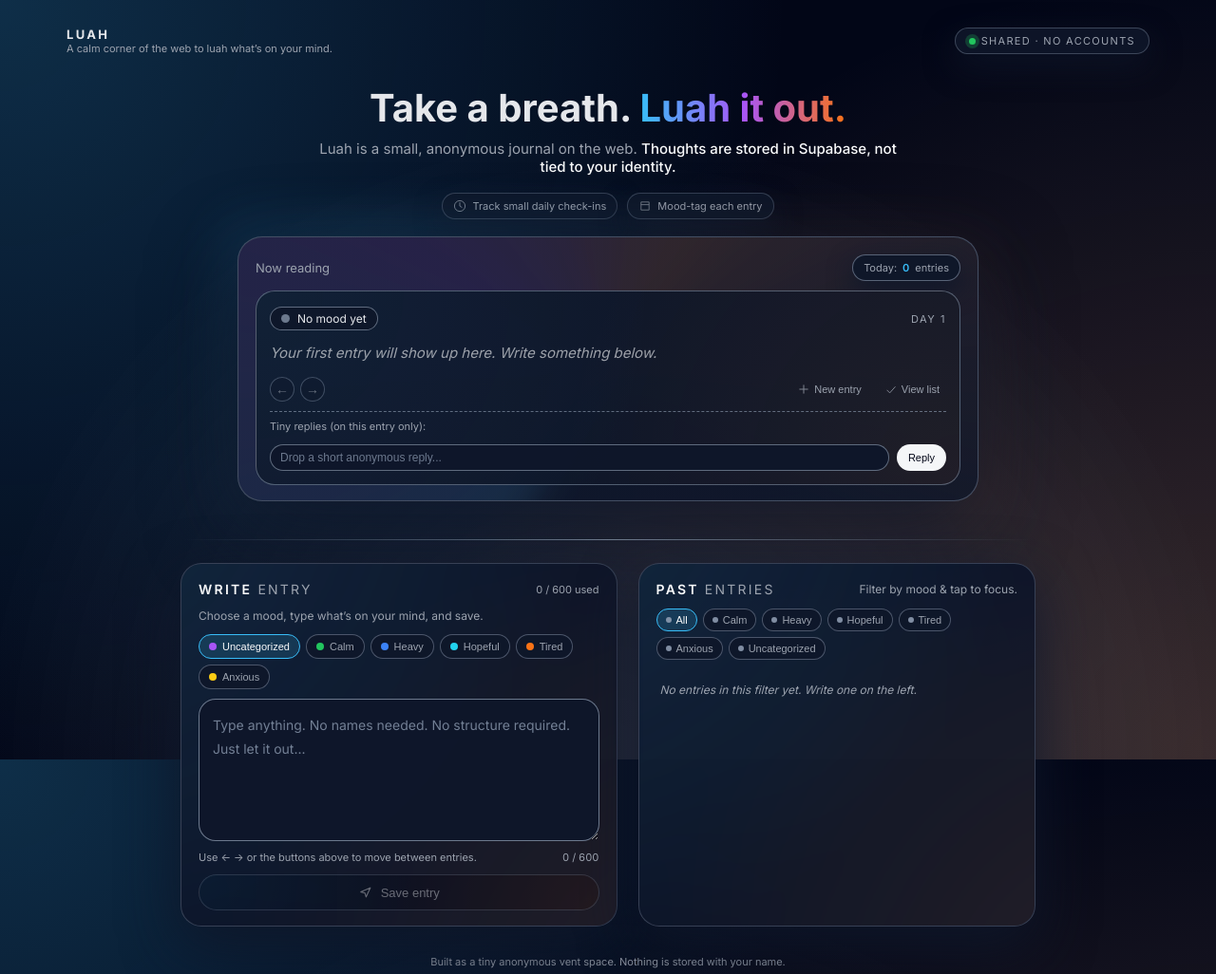
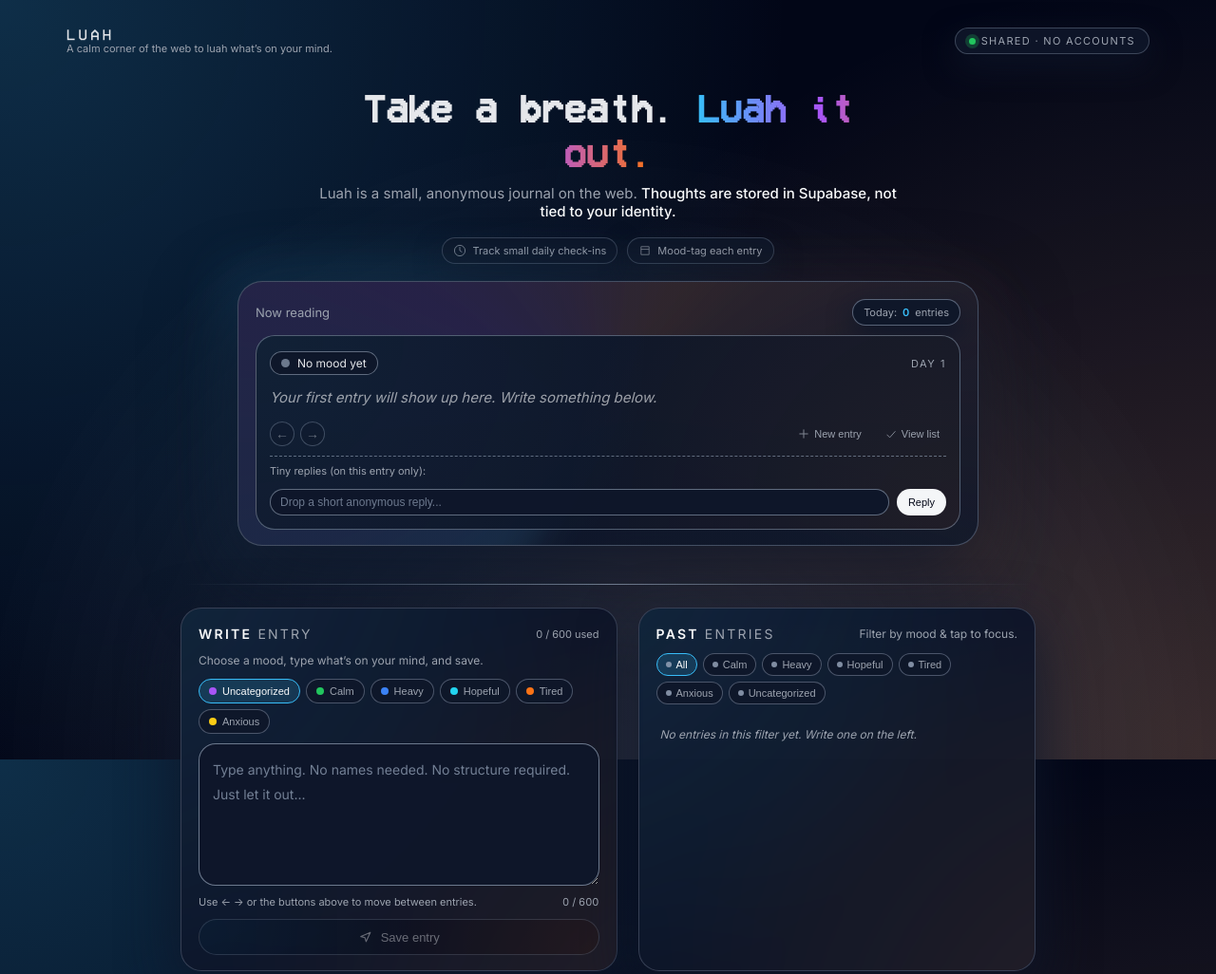
Before and after one commit to malllllllllllllll/luah, a plain HTML site: page index.html in a window 1280 px wide. Shown: the top 1026 px of the page at 95% size. Drawn offline with nearby package versions, Linux system fonts and the light colour scheme.

Commit message:
Luah: add VCR font and Supabase wiring

```diff
--- a/index.html
+++ b/index.html
@@ -2,7 +2,7 @@
 <html lang="en">
 <head>
   <meta charset="UTF-8" />
-  <title>LUAH | </title>
+  <title>LUAH · Anonymous Thoughts</title>
   <meta name="viewport" content="width=device-width, initial-scale=1" />
 
   <!-- Font -->
--- a/styles.css
+++ b/styles.css
@@ -13,6 +13,14 @@
   --radius-lg: 16px;
   --radius-full: 999px;
   --transition-fast: 0.18s ease-out;
+}
+
+/* VCR OSD Mono font */
+@font-face {
+  font-family: "VCR";
+  src: url("VCR_OSD_MONO_1.001.ttf") format("truetype");
+  font-weight: normal;
+  font-style: normal;
 }
 
 * {
@@ -55,9 +63,10 @@ header {
 }
 
 .brand-name {
-  font-weight: 700;
-  letter-spacing: 0.18em;
-  font-size: 13px;
+  font-family: "VCR", "Inter", system-ui, sans-serif;
+  font-weight: 400;
+  letter-spacing: 0.2em;
+  font-size: 16px;
   text-transform: uppercase;
   color: var(--text-main);
 }
@@ -107,6 +116,7 @@ header {
 }
 
 .hero-copy h1 {
+  font-family: "VCR", "Inter", system-ui, sans-serif;
   font-size: clamp(30px, 4.4vw, 40px);
   line-height: 1.18;
   margin-bottom: 10px;
--- a/supabase.js
+++ b/supabase.js
@@ -1,5 +1,5 @@
 // supabase.js
-// Public client for Luah (safe to expose if RLS policies are correct)
+// Public client for Luah (safe in browser if RLS is configured properly)
 
 const SUPABASE_URL = "https://wsimanizfxdfasahgzvb.supabase.co";
 const SUPABASE_ANON_KEY = "sb_publishable_gVPiEz6gXOoKgM_bNF3xIA_-zmIbI5H";
```
Also changed, not shown: VCR_OSD_MONO_1.001.ttf (added).
